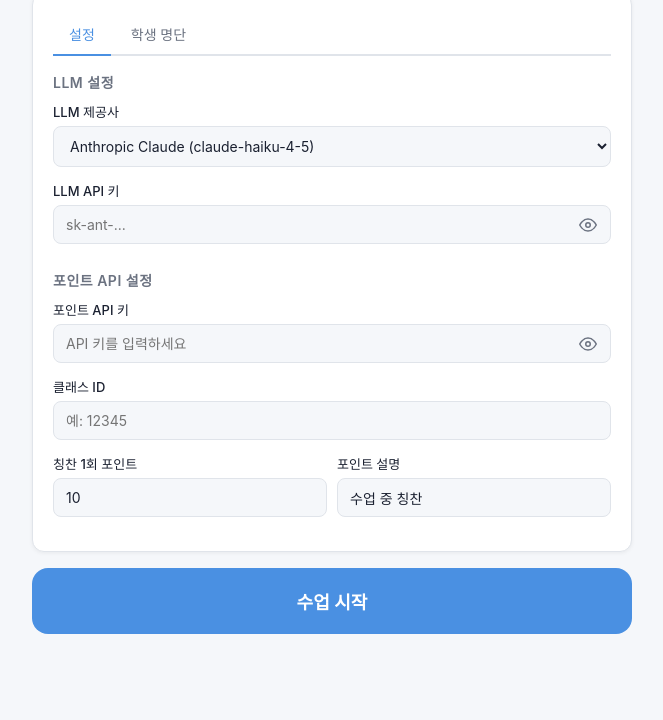
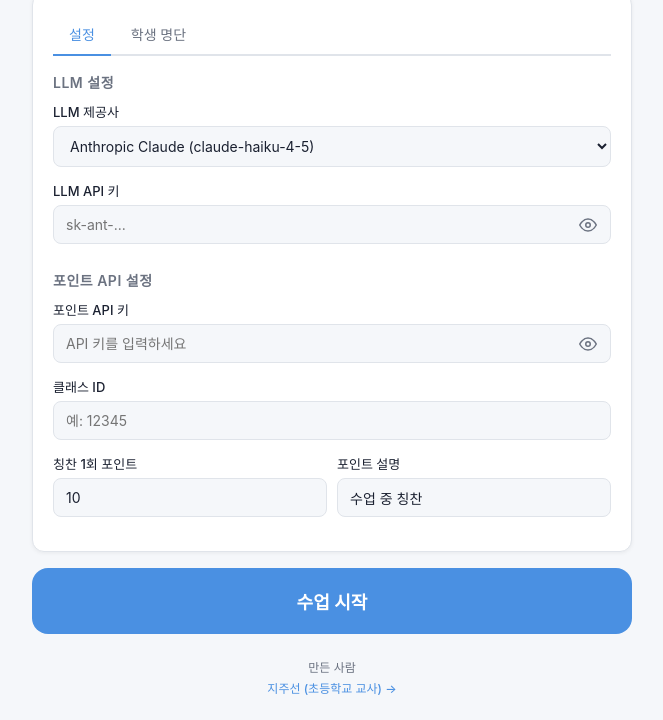
Before and after one commit to actafoo/ClassVoice, a plain HTML site: page index.html in a window 1280 px wide. Shown: the part 116-836 px from the top of the page, without its empty margins (308-971 px from the left). Before the commit the page ends 800 px from the top, so only its background shows below. Drawn offline with Linux system fonts and the light colour scheme.

Commit message:
feat: 웹 하단 개발자 푸터 추가 (지주선 포트폴리오 링크)

```diff
--- a/index.html
+++ b/index.html
@@ -135,6 +135,12 @@
 </div>
 
 <!-- Loading -->
+<!-- Footer -->
+<footer class="app-footer">
+  <span>만든 사람</span>
+  <a href="https://www.notion.so/2f2f86a339314cd18f5280c7fcaaa6d8" target="_blank" rel="noopener">지주선 (초등학교 교사) →</a>
+</footer>
+
 <div class="loading-overlay" id="loading">
   <div class="spinner"></div>
   <div class="loading-text" id="loading-text">LLM으로 분석 중...</div>
--- a/styles.css
+++ b/styles.css
@@ -353,6 +353,23 @@ textarea { resize: vertical; min-height: 120px; }
 }
 .toast.show { opacity: 1; }
 
+/* ── Footer ── */
+.app-footer {
+  text-align: center;
+  padding: 24px 0 8px;
+  font-size: 12px;
+  color: var(--muted);
+  display: flex;
+  flex-direction: column;
+  gap: 4px;
+}
+.app-footer a {
+  color: var(--blue);
+  text-decoration: none;
+  font-weight: 500;
+}
+.app-footer a:hover { text-decoration: underline; }
+
 /* ── Misc ── */
 .divider { height: 1px; background: var(--border); margin: 16px 0; }
 .row { display: flex; gap: 10px; }
```
